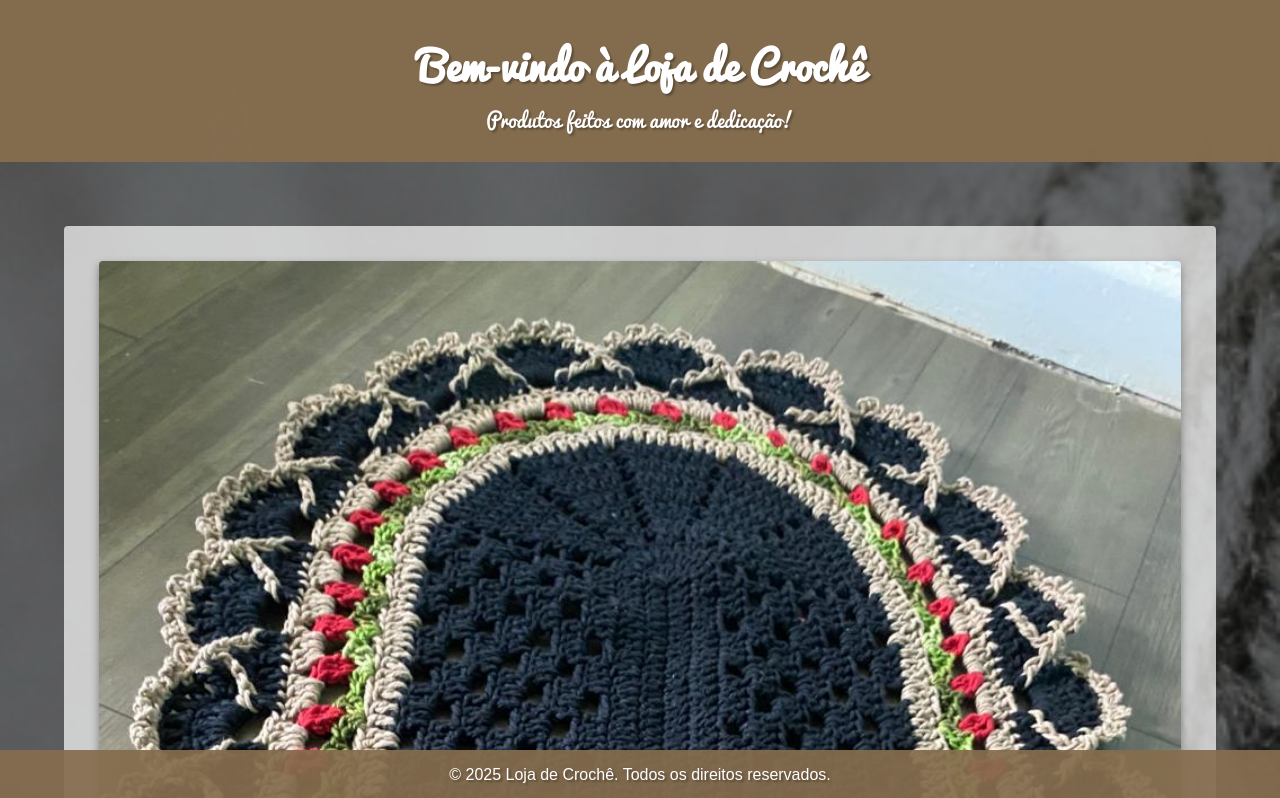
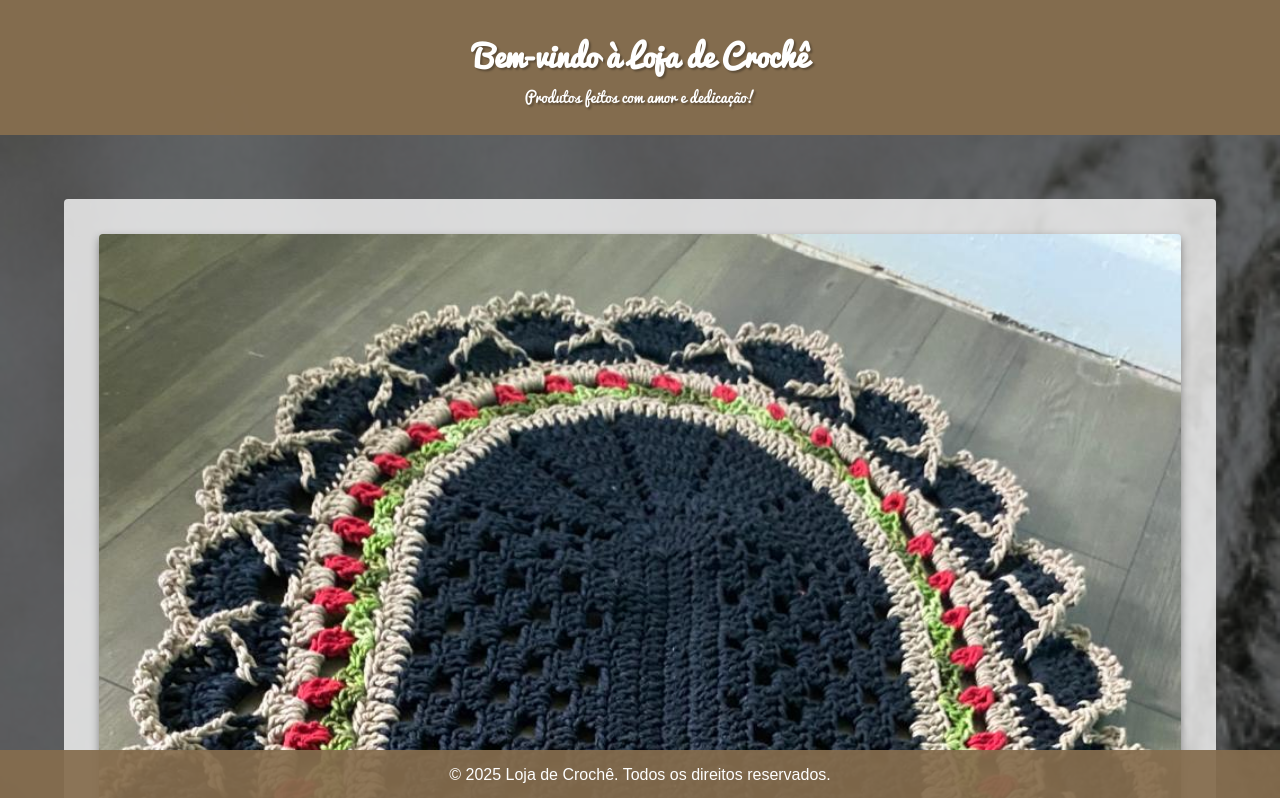
Before and after one commit to MateusMFernandes/Croche, a plain HTML site: page index.html in a window 1280 px wide. Shown: the top 798 px of the page. Drawn offline with Linux system fonts and the light colour scheme.

Commit message:
Update style.css

```diff
--- a/style.css
+++ b/style.css
@@ -26,12 +26,11 @@ header {
     padding: 2%;
     text-align: center;
     font-family: "leeh";
-    font-size: 20px;
+    font-size: 15px;
+    text-shadow:2px 2px 2px rgba(0, 0, 0, 0.295);
 
 }
-h1, p{
-    text-shadow:2px 2px 2px rgba(0, 0, 0, 0.295);
-}
+
 #gallery {
     margin: auto;
     padding: 5%;
@@ -43,13 +42,12 @@ h1, p{
     box-shadow: 0 4px 8px rgba(0, 0, 0, 0.404);
 }
 .bloco{
-
     border-radius: 4px;
-    background-color: rgba(255, 255, 255, 0.699);
+    background-color: rgba(255, 255, 255, 0.774);
     padding: 3%;
     margin-bottom: 30px;
 }
-.Descritivo, h2 {
+h2 {
     padding-top: 20px;
 }
 
```
